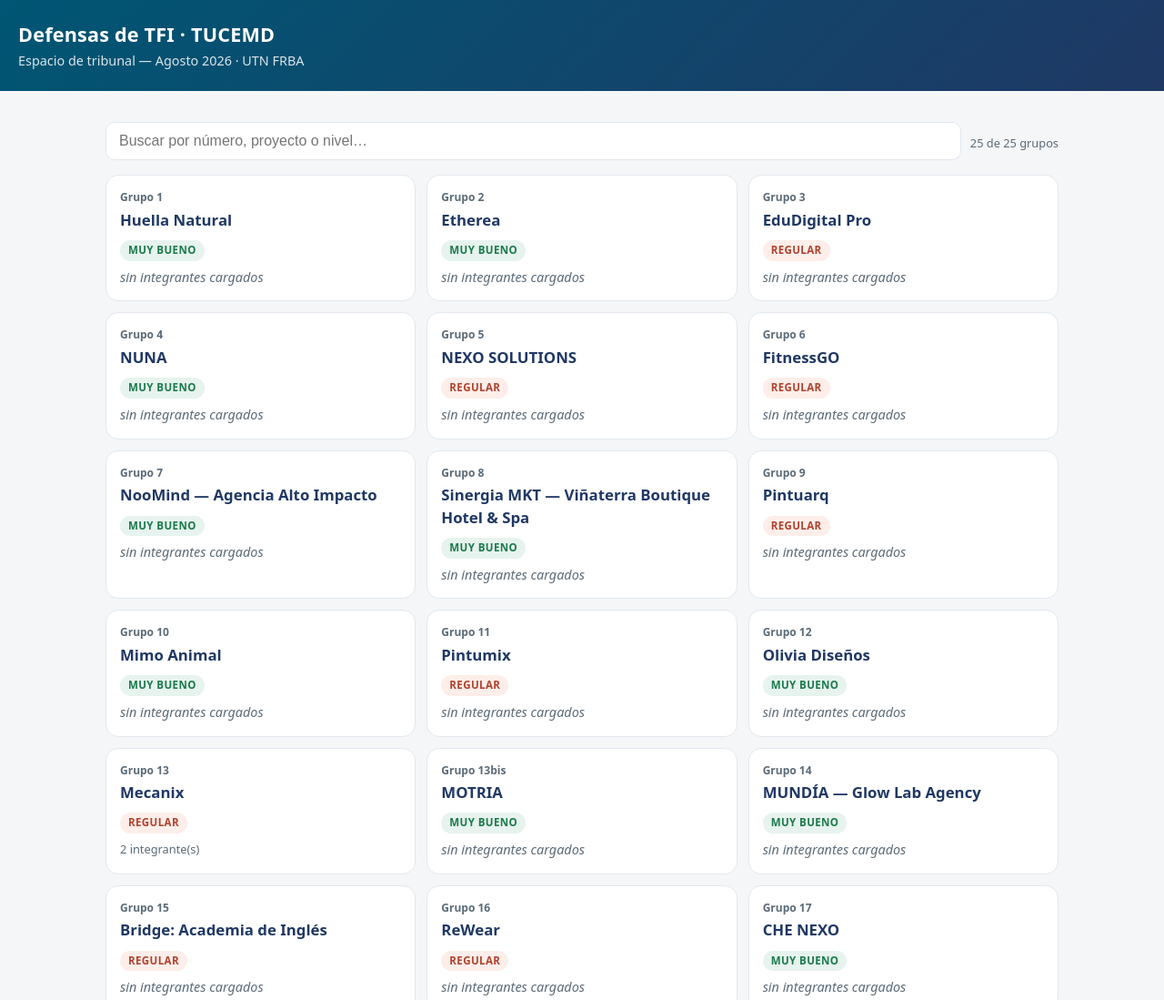
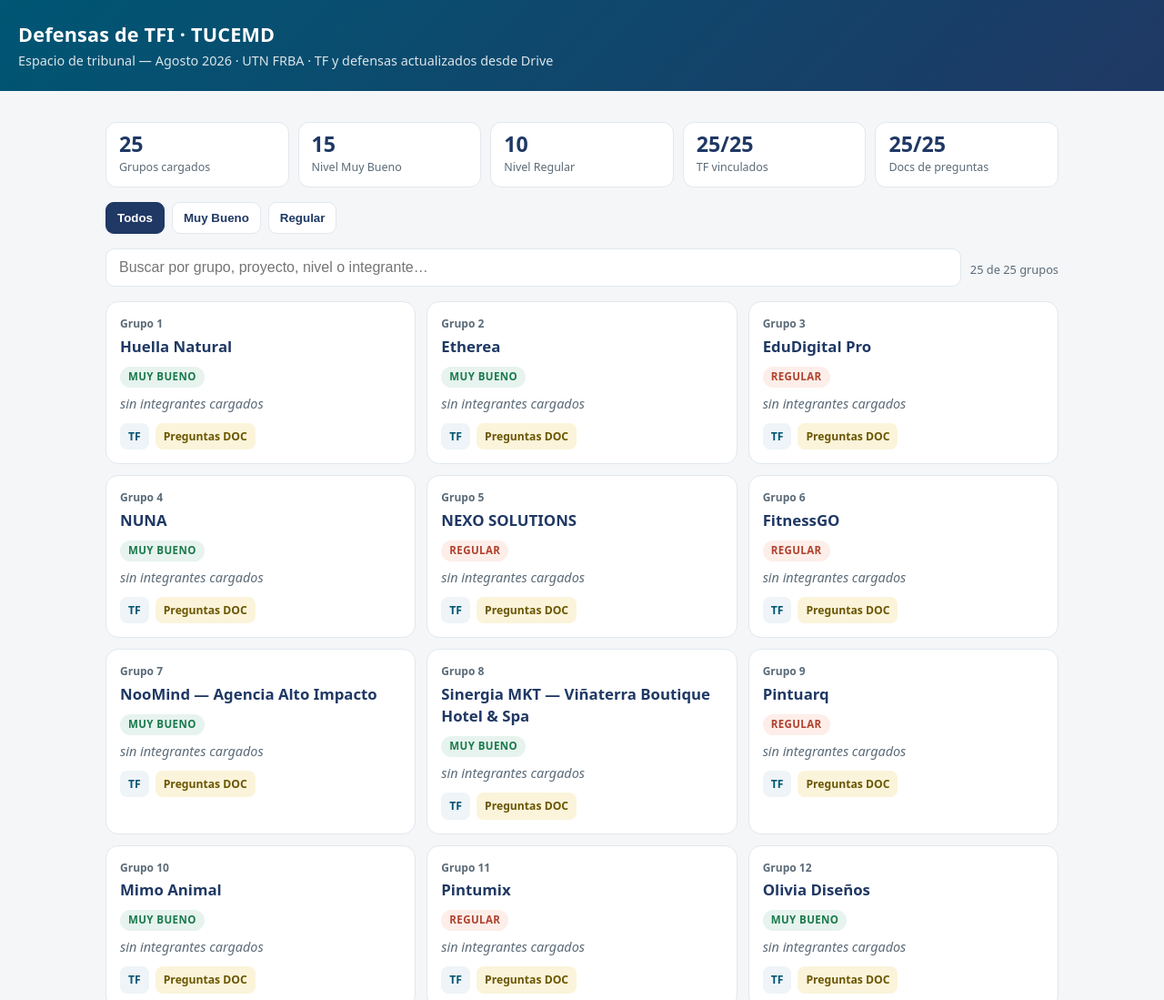
Before and after one commit to jruizdiaz/Defensas2026Preguntas, a plain HTML site: page index.html in a window 1280 px wide. Shown: the top 1099 px of the page at 91% size. Drawn offline with Linux system fonts and the light colour scheme.

Commit message:
Add files via upload

```diff
--- a/index.html
+++ b/index.html
@@ -64,16 +64,37 @@
   .save:disabled{opacity:.5;cursor:default}
   .hint{font-size:.8rem;color:var(--muted);margin-top:4px}
   .empty{color:var(--muted);font-style:italic;font-size:.9rem}
+  .stats{display:grid;grid-template-columns:repeat(auto-fit,minmax(150px,1fr));gap:10px;margin:16px 0 6px}
+  .stat{background:#fff;border:1px solid var(--line);border-radius:12px;padding:12px 14px}
+  .stat .n{font-size:1.45rem;font-weight:800;color:var(--navy);line-height:1}
+  .stat .l{font-size:.78rem;color:var(--muted);margin-top:5px}
+  .filters{display:flex;gap:8px;flex-wrap:wrap}
+  .filter-btn{border:1px solid var(--line);background:#fff;color:var(--navy);padding:9px 12px;border-radius:9px;cursor:pointer;font-weight:650}
+  .filter-btn.active{background:var(--navy);color:#fff;border-color:var(--navy)}
+  .card-links{display:flex;gap:7px;flex-wrap:wrap;margin-top:10px}
+  .card-link{font-size:.76rem;text-decoration:none;padding:6px 9px;border-radius:8px;background:#eef4f7;color:var(--teal);font-weight:700}
+  .card-link.gold{background:#fbf4db;color:#6a5600}
+  .row a.secondary{background:var(--navy)}
+  .row a.gold{background:var(--gold);color:#3a2f00}
+  .summary-note{font-size:.8rem;color:var(--muted);margin-top:10px}
 </style>
 </head>
 <body>
 <header>
   <h1>Defensas de TFI · TUCEMD</h1>
-  <p>Espacio de tribunal — Agosto 2026 · UTN FRBA</p>
+  <p>Espacio de tribunal — Agosto 2026 · UTN FRBA · TF y defensas actualizados desde Drive</p>
 </header>
 <div class="wrap">
+  <div class="stats" id="stats"></div>
   <div class="toolbar">
-    <input id="q" type="search" placeholder="Buscar por número, proyecto o nivel…" oninput="render()">
+    <div class="filters">
+      <button class="filter-btn active" data-level="" onclick="setLevel(this,'')">Todos</button>
+      <button class="filter-btn" data-level="Muy Bueno" onclick="setLevel(this,'Muy Bueno')">Muy Bueno</button>
+      <button class="filter-btn" data-level="Regular" onclick="setLevel(this,'Regular')">Regular</button>
+    </div>
+  </div>
+  <div class="toolbar">
+    <input id="q" type="search" placeholder="Buscar por grupo, proyecto, nivel o integrante…" oninput="render()">
     <span class="hint" id="count"></span>
   </div>
   <div id="grid" class="grid"></div>
@@ -95,14 +116,36 @@
 const API = ""; // ej: "https://script.google.com/macros/s/AKfy.../exec"
 
 const $ = s=>document.querySelector(s);
+let levelFilter = "";
 function esc(t){return (t||"").replace(/&/g,"&amp;").replace(/</g,"&lt;").replace(/>/g,"&gt;")}
+
+function setLevel(btn, level){
+  levelFilter = level;
+  document.querySelectorAll(".filter-btn").forEach(b=>b.classList.remove("active"));
+  btn.classList.add("active");
+  render();
+}
+function renderStats(){
+  const mb=GRUPOS.filter(g=>/muy bueno/i.test(g.nivel)).length;
+  const reg=GRUPOS.filter(g=>/regular/i.test(g.nivel)).length;
+  const tf=GRUPOS.filter(g=>g.linkTrabajo).length;
+  const qp=GRUPOS.filter(g=>g.linkPreguntas).length;
+  $("#stats").innerHTML =
+    '<div class="stat"><div class="n">'+GRUPOS.length+'</div><div class="l">Grupos cargados</div></div>'+
+    '<div class="stat"><div class="n">'+mb+'</div><div class="l">Nivel Muy Bueno</div></div>'+
+    '<div class="stat"><div class="n">'+reg+'</div><div class="l">Nivel Regular</div></div>'+
+    '<div class="stat"><div class="n">'+tf+'/'+GRUPOS.length+'</div><div class="l">TF vinculados</div></div>'+
+    '<div class="stat"><div class="n">'+qp+'/'+GRUPOS.length+'</div><div class="l">Docs de preguntas</div></div>';
+}
 
 function render(){
   const q=($("#q").value||"").toLowerCase().trim();
   const grid=$("#grid"); grid.innerHTML="";
   const list=GRUPOS.filter(g=>{
+    if(levelFilter && g.nivel!==levelFilter) return false;
     if(!q)return true;
-    return (g.id+" "+g.proyecto+" "+g.nivel).toLowerCase().includes(q);
+    const integrantes=(g.integrantes||[]).map(i=>i.nombre+" "+(i.doc||"")).join(" ");
+    return (g.id+" "+g.proyecto+" "+g.nivel+" "+integrantes).toLowerCase().includes(q);
   });
   $("#count").textContent=list.length+" de "+GRUPOS.length+" grupos";
   for(const g of list){
@@ -112,7 +155,11 @@ function render(){
     c.innerHTML='<div class="gid">Grupo '+esc(g.id)+'</div>'+
       '<h3>'+esc(g.proyecto)+'</h3>'+
       '<span class="badge '+(mb?"b-mb":"b-reg")+'">'+esc(g.nivel)+'</span>'+
-      '<div class="meta" style="margin-top:8px">'+(g.integrantes&&g.integrantes.length?g.integrantes.length+' integrante(s)':'<span class="empty">sin integrantes cargados</span>')+'</div>';
+      '<div class="meta" style="margin-top:8px">'+(g.integrantes&&g.integrantes.length?g.integrantes.length+' integrante(s)':'<span class="empty">sin integrantes cargados</span>')+'</div>'+
+      '<div class="card-links">'+
+        (g.linkTrabajo?'<a class="card-link" href="'+g.linkTrabajo+'" target="_blank" rel="noopener" onclick="event.stopPropagation()">TF</a>':'')+
+        (g.linkPreguntas?'<a class="card-link gold" href="'+g.linkPreguntas+'" target="_blank" rel="noopener" onclick="event.stopPropagation()">Preguntas DOC</a>':'')+
+      '</div>';
     grid.appendChild(c);
   }
 }
@@ -154,8 +201,9 @@ function openModal(id){
   const inf=g.informe||{};
   let html="";
   html+='<div class="row">'+
-    '<a href="'+g.linkTrabajo+'" target="_blank" rel="noopener">📄 Ver trabajo (PDF)</a>'+
-    '<a class="alt" href="'+g.linkPreguntas+'" target="_blank" rel="noopener">❓ Preguntas (doc)</a></div>';
+    (g.linkTrabajo?'<a href="'+g.linkTrabajo+'" target="_blank" rel="noopener">📄 Ver TF</a>':'')+
+    (g.linkPreguntas?'<a class="gold" href="'+g.linkPreguntas+'" target="_blank" rel="noopener">📝 Ver preguntas (DOC)</a>':'')+
+    '</div>';
 
   html+='<details class="section" open><summary>Integrantes y tribunal</summary><div class="inner">'+
     '<dt style="font-weight:700;color:var(--teal);font-size:.82rem;text-transform:uppercase">Integrantes</dt>'+integrantesHTML(g)+
@@ -223,6 +271,7 @@ async function guardar(id){
   }catch(e){ btn.textContent="Error, reintentar"; btn.disabled=false; }
 }
 
+renderStats();
 render();
 </script>
 </body>
```
